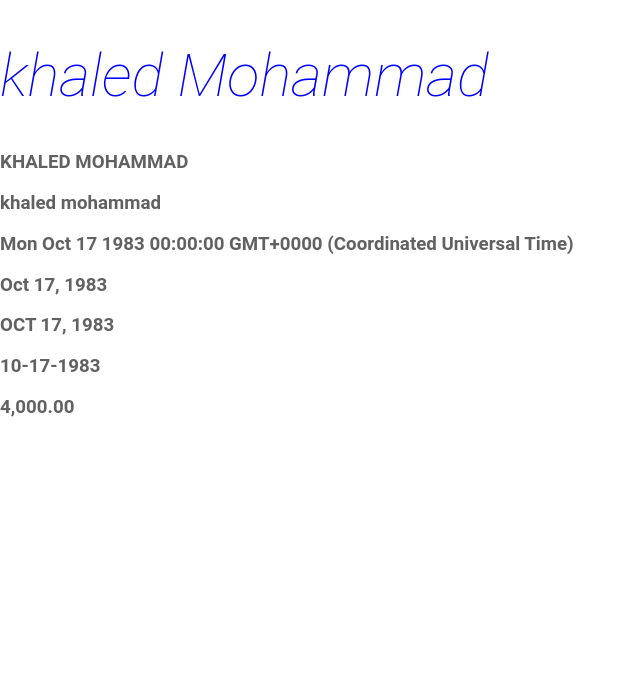
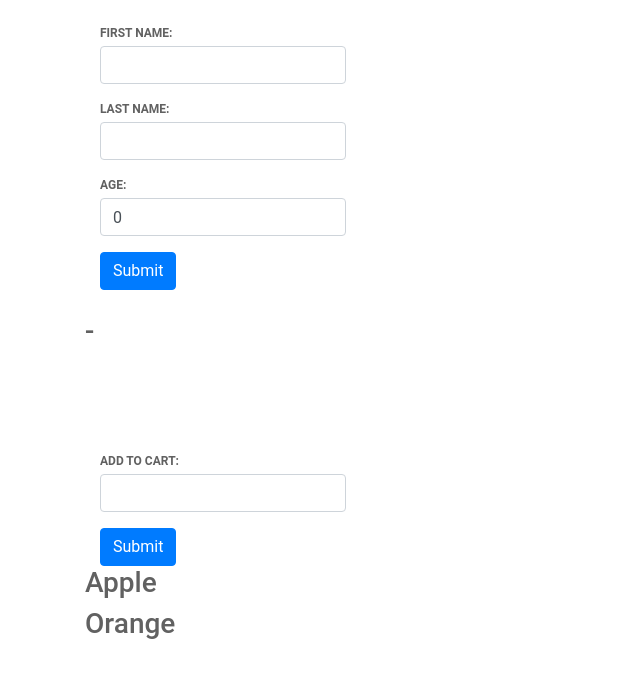
Before and after one commit to gawedan/angular-Master, an Angular app: page / in a window 1280 px wide. Shown: the top 678 px of the page, without its empty margins (0-640 px from the left). Built offline with nearby package versions, Linux system fonts and the light colour scheme.

Commit message:
Version25.2

```diff
--- a/src/app/app.component.html
+++ b/src/app/app.component.html
@@ -1,3 +1,3 @@
 <div class="container">
-<app-khaled></app-khaled>
+<app-myforms></app-myforms>
 </div>
--- a/src/app/components/khaled/khaled.component.css
+++ /dev/null
@@ -1,11 +0,0 @@
-.myColor{
-  color: red;
-  text-transform: capitalize;
-}
-.myClass{
-  font-style: italic;
-  font-size: 60px;
-}
-.myClass2{
-  color: blue;
-}
--- a/src/app/components/khaled/khaled.component.html
+++ /dev/null
@@ -1,10 +0,0 @@
-<h1 [ngClass] = totalClass> khaled Mohammad</h1>
-
-<!-- Pipe -->
-<h3> {{ 'KHALED Mohammad' | uppercase }}</h3>
-<h3> {{ 'KHALED Mohammad' | lowercase }}</h3>
-<h3> {{ birthday }}</h3>
-<h3> {{ birthday | date }}</h3>
-<h3> {{ birthday | date | uppercase}}</h3>
-<h3> {{ birthday | date:"MM-dd-yyyy" }}</h3>
-<h3> {{ salary | currency:"GPB":"" }}</h3>
--- a/src/app/components/khaled/khaled.component.ts
+++ /dev/null
@@ -1,25 +0,0 @@
-import { Component, OnInit } from '@angular/core';
-@Component({
-  selector: 'app-khaled',
-  templateUrl: './khaled.component.html',
-  styleUrls: ['./khaled.component.css']
-})
-export class KhaledComponent implements OnInit {
-  totalClass = {};
-myClassCss = true;
-myClassCss2 = true;
-salary=4000;
-birthday=new Date(1983,9,17);
-
-  constructor() {
-    this.classFunction();
-  }
-  ngOnInit() {}
-
-  classFunction(){
-    this.totalClass = {
-    myClass:this.myClassCss,
-    myClass2:this.myClassCss2
-    }
-  }
- }
--- /dev/null
+++ b/src/app/components/myforms/myforms.component.html
@@ -0,0 +1,46 @@
+
+ <br>
+ <div class="container">
+ <form novalidate #fo="ngForm" (ngSubmit)= mySubmit1(fo)>
+  <div class="form-group">
+    <label for="name">First Name:</label>
+    <input type="text" [(ngModel)]='user.name' name="name" class="form-control"
+    #myName="ngModel" required minlength="4" id="name">
+  </div>
+  <div class="form-group">
+    <label for="lname">Last Name:</label>
+    <input type="text" [(ngModel)]='user.lname' name="lname" class="form-control"
+    #myLname="ngModel" required minlength="4" id="lname">
+  </div>
+   <div class="form-group">
+    <label for="age">Age:</label>
+    <input type="number" [(ngModel)]='age' name="age" class="form-control"
+    #myAge="ngModel" required minlength="2" id="age">
+  </div>
+  <button type="submit" class="btn btn-primary">Submit</button>
+  <div *ngIf="myName.errors?.required && myName.touched" class="alert alert-danger"> First Name ist required</div>
+ <div *ngIf="myName.errors?.minlength && myName.touched" class="alert alert-danger"> Min ist 4</div>
+   <div *ngIf="myLname.errors?.required && myLname.touched" class="alert alert-danger"> Last Name ist required</div>
+  <div *ngIf="myLname.errors?.minlength && myLname.touched" class="alert alert-danger"> Min ist 4</div>
+  <div *ngIf="myAge.errors?.minlength && myAge.touched" class="alert alert-danger"> Age required</div>
+</form>
+</div>
+<br>
+<div>
+<h3>{{verfiyForm.name}}-{{verfiyForm.lname}}{{verfiyForm.age}}</h3>
+</div>
+<br><br><br><br>
+
+ <div class="container">
+ <form (submit)= mySubmit()>
+  <div class="form-group">
+    <label for="name">add to Cart:</label>
+    <input type="text" [(ngModel)]='name' name="name" class="form-control" id="name">
+  </div>
+  <button type="submit" class="btn btn-primary">Submit</button>
+</form>
+</div>
+
+<div *ngFor="let itme of myShop">
+<h3>{{itme}}</h3>
+</div>
--- /dev/null
+++ b/src/app/components/myforms/myforms.component.ts
@@ -0,0 +1,31 @@
+import { Component, OnInit } from '@angular/core';
+
+@Component({
+  selector: 'app-myforms',
+  templateUrl: './myforms.component.html',
+  styleUrls: ['./myforms.component.css']
+})
+export class MyformsComponent implements OnInit {
+lname:string = "";
+name:string = "";
+age:number = 0;
+user={name: "", lname: "", age: 20};
+myShop:string[]=["Apple","Orange"];
+verfiyForm= {};
+  constructor() { }
+
+  ngOnInit() {
+  }
+  mySubmit1({value, valid}){
+if(valid){
+  this.verfiyForm= value;
+}else{
+  this.verfiyForm ="Not valid";
+}
+  }
+mySubmit(){
+this.myShop.push(this.name);
+this.name="";
+}
+
+}
--- a/src/index.html
+++ b/src/index.html
@@ -11,6 +11,17 @@
       href="https://fonts.googleapis.com/icon?family=Material+Icons"
       rel="stylesheet"
     />
+     <!-- Latest compiled and minified CSS -->
+<link rel="stylesheet" href="https://maxcdn.bootstrapcdn.com/bootstrap/4.3.1/css/bootstrap.min.css">
+
+<!-- jQuery library -->
+<script src="https://ajax.googleapis.com/ajax/libs/jquery/3.4.1/jquery.min.js"></script>
+
+<!-- Popper JS -->
+<script src="https://cdnjs.cloudflare.com/ajax/libs/popper.js/1.14.7/umd/popper.min.js"></script>
+
+<!-- Latest compiled JavaScript -->
+<script src="https://maxcdn.bootstrapcdn.com/bootstrap/4.3.1/js/bootstrap.min.js"></script>
   </head>
   <body>
     <app-root></app-root>
```
Also changed, not shown: src/app/app.module.ts (+5 -3 lines), src/app/components/myforms/myforms.component.css (added).
